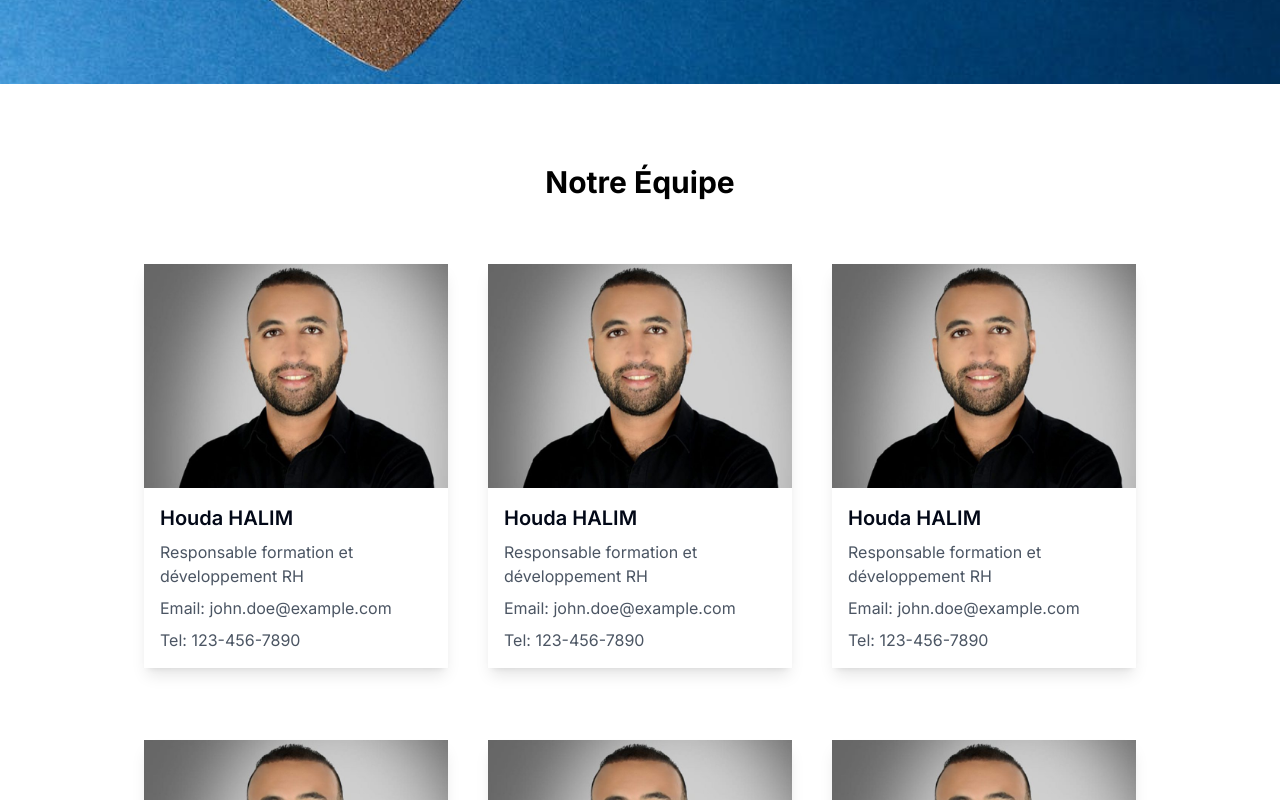
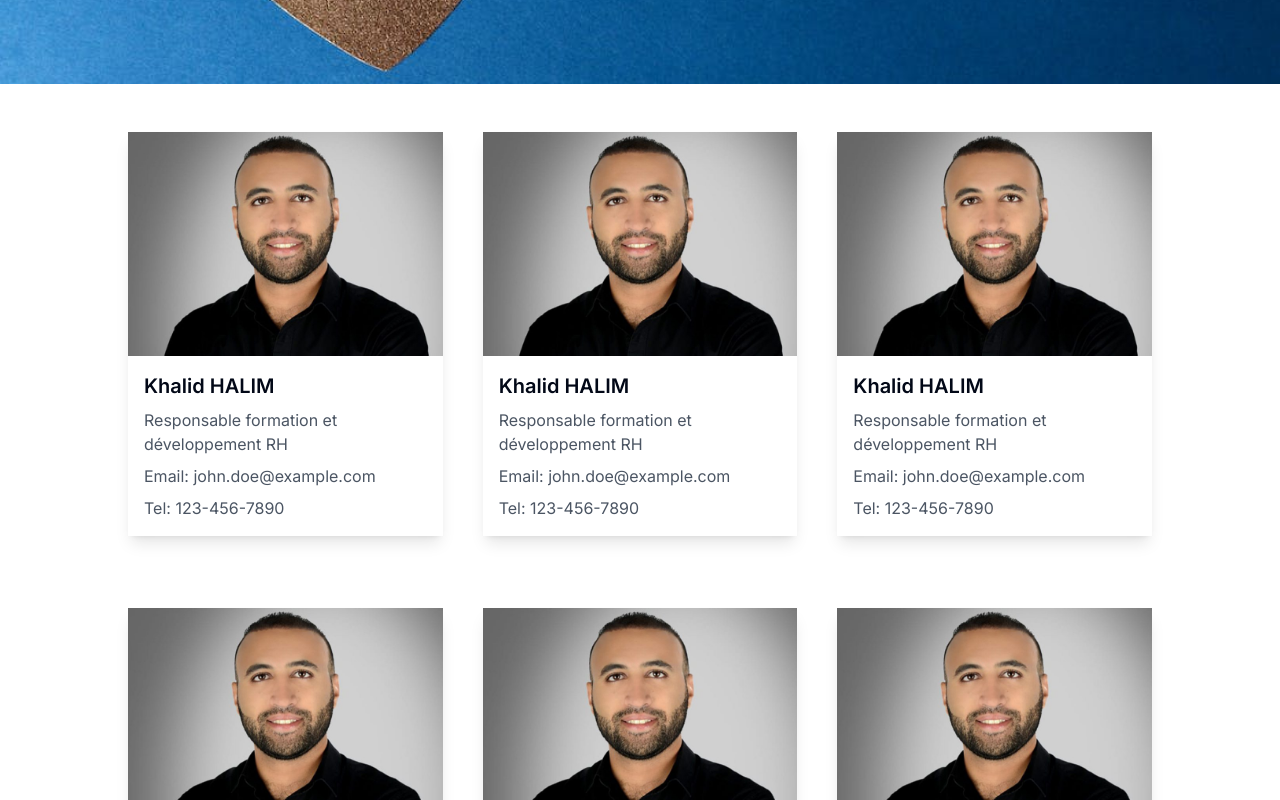
Before and after one commit to Khalid4dev/Athar-2.0, a Next.js app: page / in a window 1280 px wide. Shown: the part 300-1100 px from the top of the page. Built offline with nearby package versions, Linux system fonts and the light colour scheme.

Commit message:
Minor change

```diff
--- a/src/app/TeamMembersPage.tsx
+++ b/src/app/TeamMembersPage.tsx
@@ -9,13 +9,12 @@
         <div>
             <PageTitle title="Équipe Dirigeante et Membres Clés" />
             <section className='p-12'>
-                <h2 className="text-center text-3xl text-black font-bold p-8 mb-8">Notre Équipe</h2>
-                <div className="grid grid-cols-1 sm:grid-cols-2 md:grid-cols-3 gap-10 mx-auto max-w-screen-xl px-24">
+                <div className="grid grid-cols-1 sm:grid-cols-2 md:grid-cols-3 gap-10 mx-auto max-w-screen-lg">
                     {[1, 2, 3, 4, 5, 6,7,8,9].map((index) => (
                         <div key={index} className="mb-8 hover:shadow-xl hover:scale-105 transition-transform">
                             <MemberCard
                                 picture={pfp.src}
-                                name="Houda HALIM"
+                                name="Khalid HALIM"
                                 job="Responsable formation et développement RH"
                                 email="john.doe@example.com"
                                 phoneNumber="123-456-7890"
```
